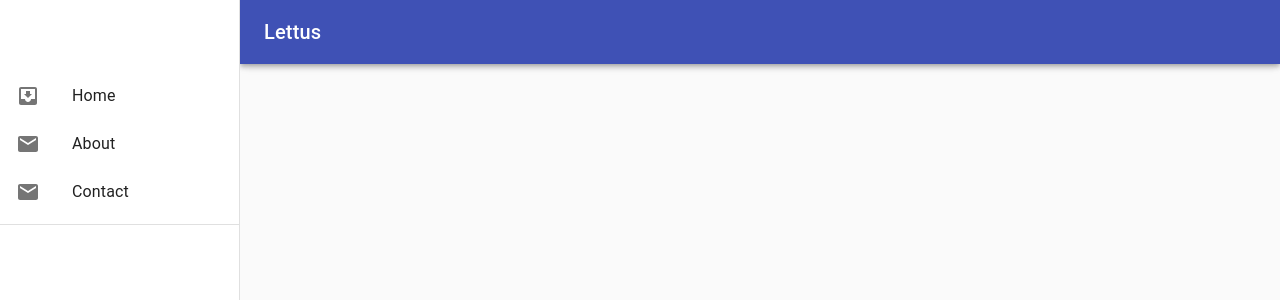
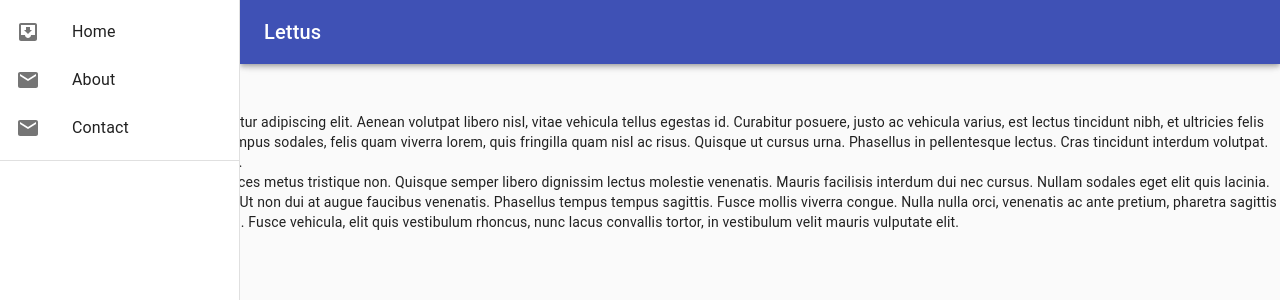
Before and after one commit to MaxFaust/Lettus, a React (Create React App) app: page / in a window 1280 px wide. Shown: the top 300 px of the page. Built offline with nearby package versions, Linux system fonts and the light colour scheme; what @mui-treasury/layout would draw is missing.

Commit message:
content adjusted below app bar using toolbar class in Nav

```diff
--- a/src/components/Home/Home.js
+++ b/src/components/Home/Home.js
@@ -1,7 +1,9 @@
 import React from "react";
 
 const Home = props => {
-  return <div>home page</div>;
+  return <div>Lorem ipsum dolor sit amet, consectetur adipiscing elit. Aenean volutpat libero nisl, vitae vehicula tellus egestas id. Curabitur posuere, justo ac vehicula varius, est lectus tincidunt nibh, et ultricies felis nibh sed arcu. Nam luctus, justo in tempus sodales, felis quam viverra lorem, quis fringilla quam nisl ac risus. Quisque ut cursus urna. Phasellus in pellentesque lectus. Cras tincidunt interdum volutpat. Sed pulvinar sodales arcu vel egestas.<br/>
+
+  Phasellus iaculis augue sem, nec ultrices metus tristique non. Quisque semper libero dignissim lectus molestie venenatis. Mauris facilisis interdum dui nec cursus. Nullam sodales eget elit quis lacinia. Vivamus molestie a nisi sed aliquam. Ut non dui at augue faucibus venenatis. Phasellus tempus tempus sagittis. Fusce mollis viverra congue. Nulla nulla orci, venenatis ac ante pretium, pharetra sagittis magna. Donec mollis blandit convallis. Fusce vehicula, elit quis vestibulum rhoncus, nunc lacus convallis tortor, in vestibulum velit mauris vulputate elit.</div>;
 };
 
 export default Home;
--- a/src/components/Nav/Nav.js
+++ b/src/components/Nav/Nav.js
@@ -83,8 +83,7 @@ function ResponsiveDrawer(props) {
   ];
 
   const drawer = (
-    <div>
-      <div className={classes.toolbar} />
+    <div className={classes.container}>
       <List>
         {itemsList.map((item, index) => {
           const { text, icon, onClick } = item;
@@ -104,7 +103,6 @@ function ResponsiveDrawer(props) {
 
   return (
     <div className={classes.root}>
-
       <AppBar position="fixed" className={classes.appBar}>
         <Toolbar>
           <IconButton
```
Also changed, not shown: src/components/App/App.js (+8 -7 lines).
